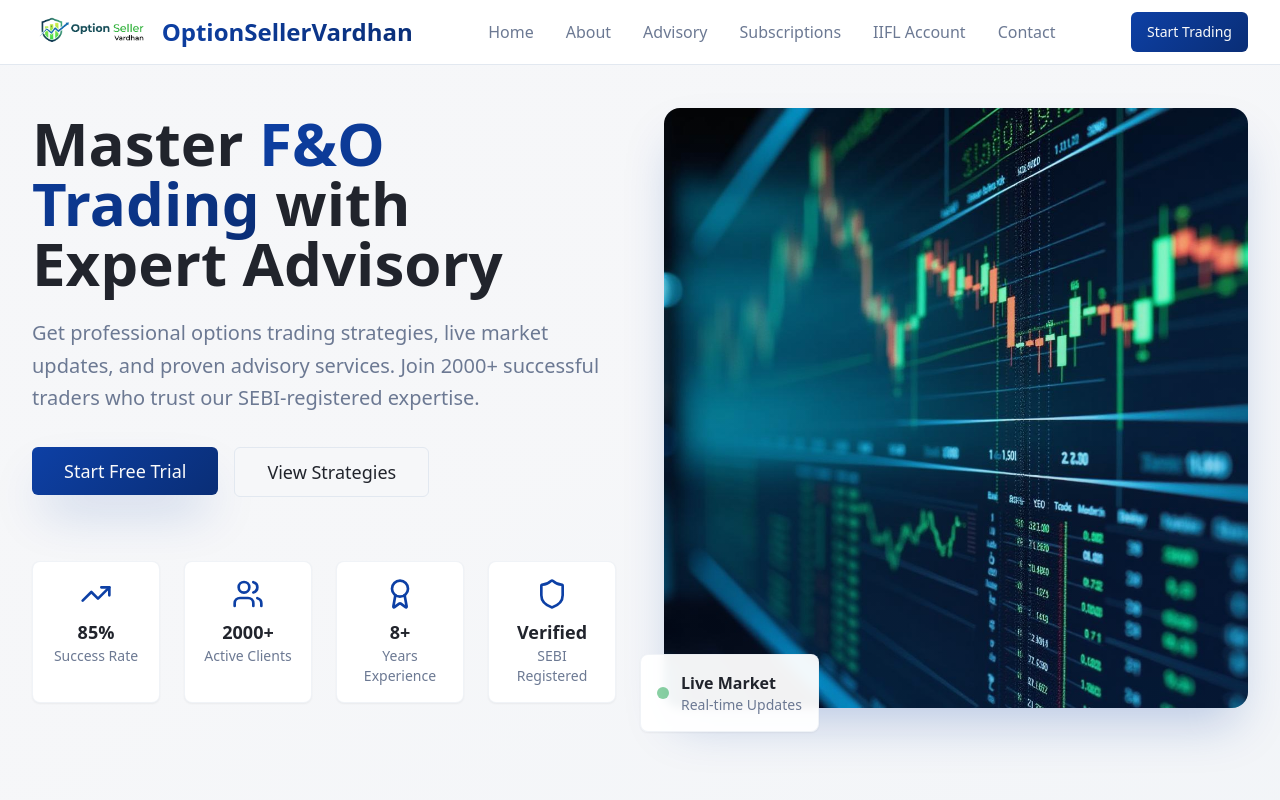
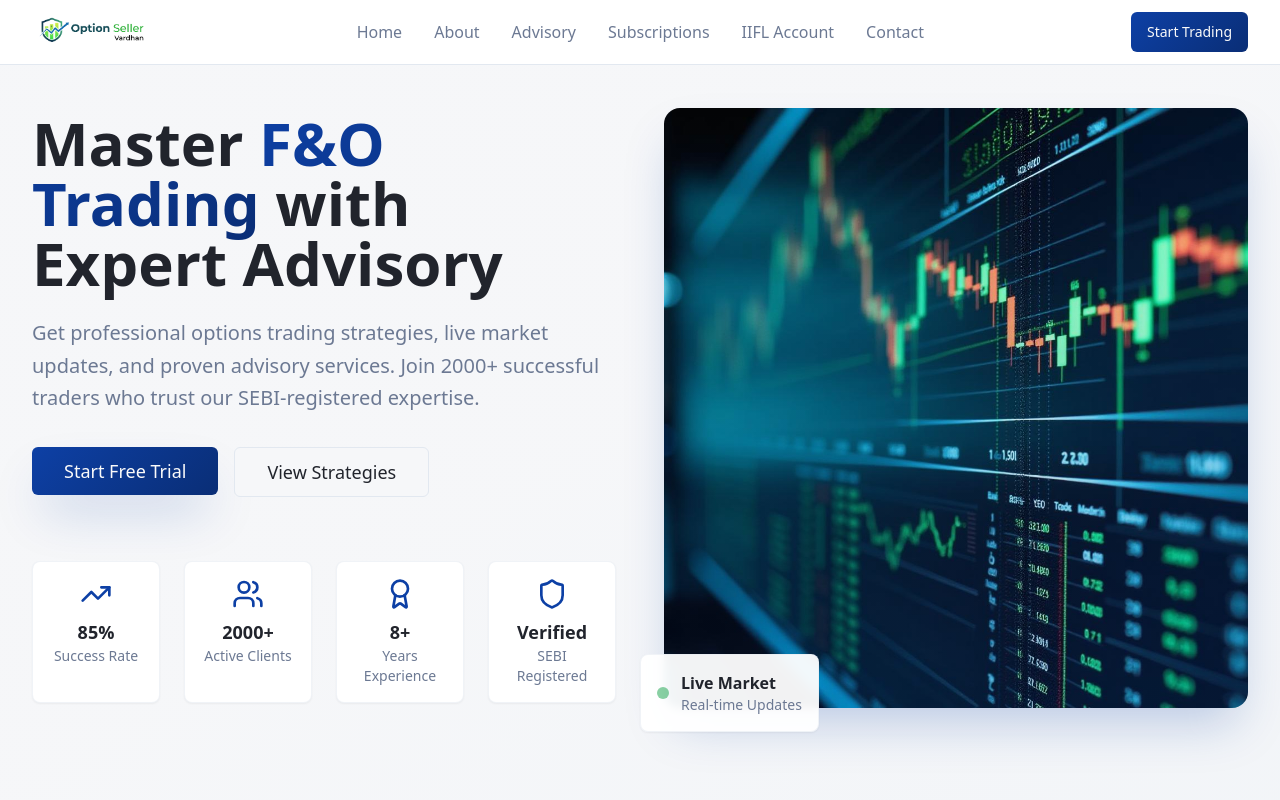
Before and after one commit to vardhanoptionseller-png/option-seller-vardhan, a React (Vite) app: page / in a window 1280 px wide. Shown: the top 800 px of the page. Built offline with nearby package versions, Linux system fonts and the light colour scheme; the HTML template or start-up script is replaced by a standard one.

Commit message:
Remove OptionSellerVardhan text

```diff
--- a/src/components/Header.tsx
+++ b/src/components/Header.tsx
@@ -20,11 +20,8 @@ const Header = () => {
       <div className="container mx-auto px-4 sm:px-6 lg:px-8">
         <div className="flex justify-between items-center h-16">
           {/* Logo */}
-          <div className="flex items-center space-x-3">
+          <div className="flex items-center">
             <img src={logo} alt="OptionSellerVardhan Logo" className="h-10 w-auto" />
-            <span className="text-2xl font-bold bg-gradient-primary bg-clip-text text-transparent">
-              OptionSellerVardhan
-            </span>
           </div>
 
           {/* Desktop Navigation */}
```
